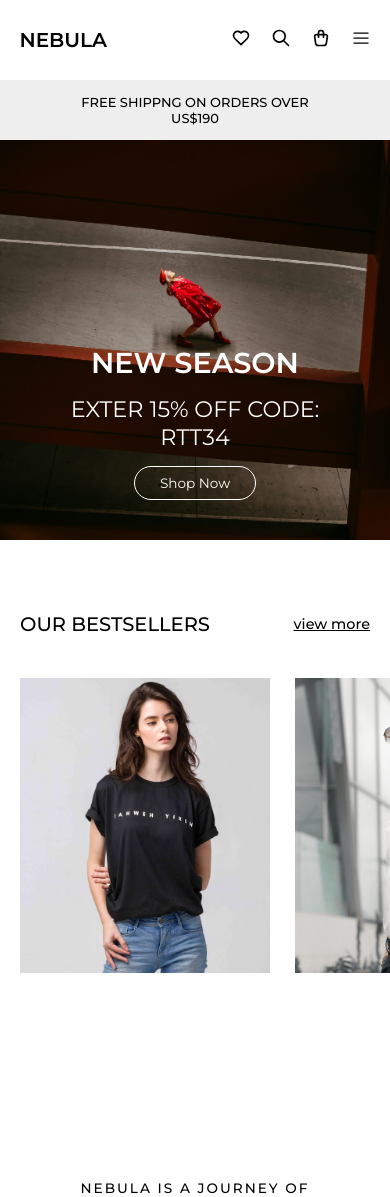
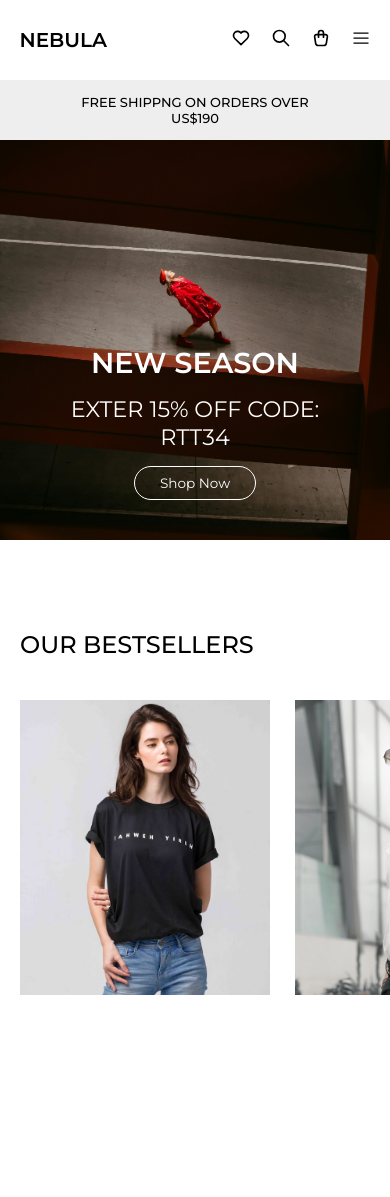
Before and after one commit to kittysans/-NEBULA-HomePage-Responsive, a React (Vite) app: page / in a window 390 px wide. Shown: the top 1197 px of the page. Built offline with nearby package versions, Linux system fonts and the light colour scheme.

Commit message:
update best seller

```diff
--- a/src/components/BestSellers.css
+++ b/src/components/BestSellers.css
@@ -144,16 +144,15 @@
     }
 }
 
-@media screen and (width <= 700px) {
+@media screen and (width <= 900px) {
     .sell-container {
         --padding-inline: 20px;
 
         height: 475px;
-        margin-top: 30px;
 
         .bar {
             .title {
-                font-size: clamp(1.1em, 5vw, 5em);
+                font-size: 1.5em;
             }
 
             .view-move-bt {
@@ -161,7 +160,6 @@
                 height: max-content;
                 border: none;
                 text-decoration: underline;
-                font-size: clamp(.9em, 2.5vw, 3em);
             }
             .view-move-bt:hover {
                 color: #000;
@@ -190,3 +188,13 @@
         }
     }
 }
+
+@media screen and (width <= 500px) {
+    .sell-container {
+        .bar {
+            .view-move-bt {
+                display: none;
+            }
+        }
+    }
+}
```
